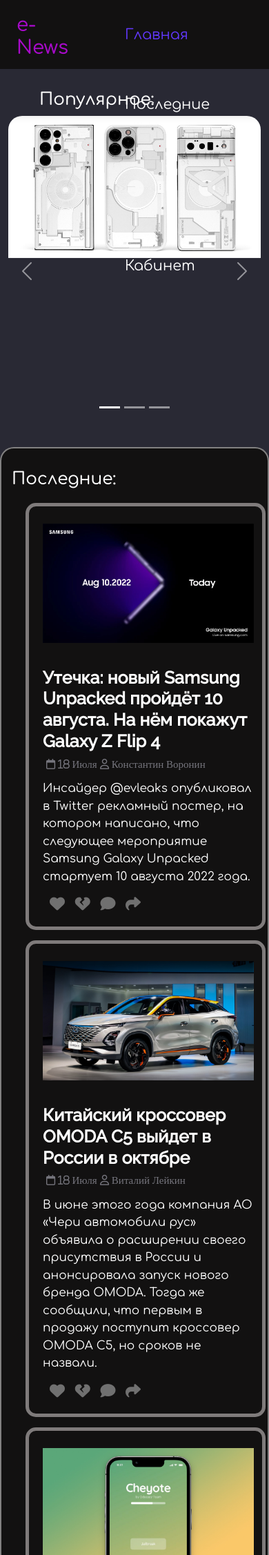
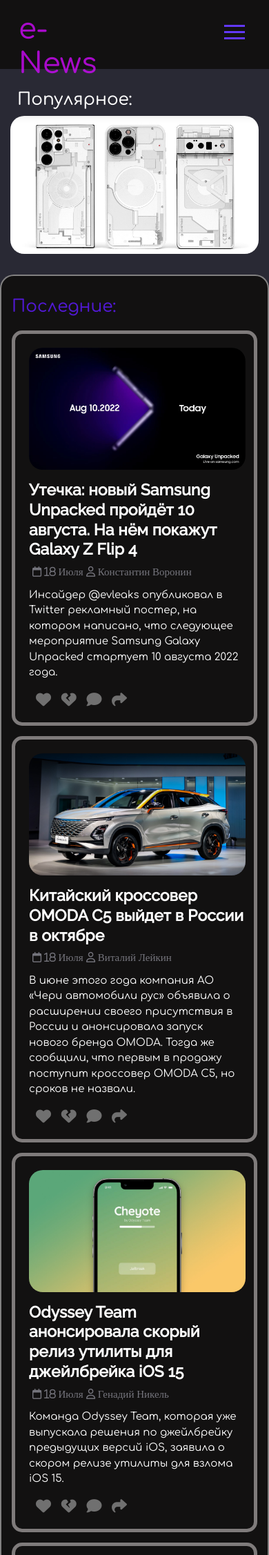
Before and after one commit to Visma-Dev/e-News, a PHP site: page /e-News/ in a window 390 px wide; the page is wider, and only the part inside the window is pictured. Shown: the top 2254 px of that part at 69% size. Run offline with PHP 8.4, Linux system fonts and the light colour scheme; some libraries are stand-ins or nearby versions.

Commit message:
adapted for mobile

```diff
--- a/app/db/connect.php
+++ b/app/db/connect.php
@@ -6,7 +6,7 @@ $db_name = "e-news";
 $db_user = "root";
 $db_pass = "mysql";
 $charset = "utf8";
-$options = [PDO::ATTR_ERRMODE => PDO::ERRMODE_EXCEPTION];
+$options = [PDO::ATTR_ERRMODE => PDO::ERRMODE_EXCEPTION, PDO::ATTR_DEFAULT_FETCH_MODE => PDO::FETCH_ASSOC];
 
 try{
     $pdo = new PDO(
--- a/app/include/header.php
+++ b/app/include/header.php
@@ -1,4 +1,3 @@
-<!-- Header -->
 <header class="container-fluid">
     <div class="container">
         <div class="row">
@@ -25,6 +24,10 @@
                     </li>
                 </ul>
             </nav>
+
+            <button class="burger" type="button">
+                <span class="burger__item"></span>
+            </button>
         </div>
     </div>
 </header>
--- a/app/include/recent.php
+++ b/app/include/recent.php
@@ -6,7 +6,7 @@
             <h2>Последние:</h2>
             <div class="post row">
                 <div class="post-text">
-                    <img src="assets/img/post-1.webp" alt="post-photo">
+                    <a href="#"><img src="assets/img/post-1.webp" alt="post-photo"></a>
                     <h3>
                         <a href="#">Утечка: новый Samsung Unpacked пройдёт 10 августа. На нём покажут Galaxy Z Flip 4</a>
                     </h3>
@@ -23,7 +23,7 @@
             </div>
             <div class="post row">
                 <div class="post-text">
-                    <img src="assets/img/post-2.jpg" alt="post-photo">
+                    <a href="#"><img src="assets/img/post-2.jpg" alt="post-photo"></a>
                     <h3>
                         <a href="#">Китайский кроссовер OMODA C5 выйдет в России в октябре</a>
                     </h3>
@@ -40,7 +40,7 @@
             </div>
             <div class="post row">
                 <div class="post-text">
-                    <img src="assets/img/post-3.jpg" alt="post-photo">
+                    <a href="#"><img src="assets/img/post-3.jpg" alt="post-photo"></a>
                     <h3>
                         <a href="#">Odyssey Team анонсировала скорый релиз утилиты для джейлбрейка iOS 15</a>
                     </h3>
@@ -57,7 +57,7 @@
             </div>
             <div class="post row">
                 <div class="post-text">
-                    <img src="assets/img/post-4.jpg" alt="post-photo">
+                    <a href="#"><img src="assets/img/post-4.jpg" alt="post-photo"></a>
                     <h3>
                         <a href="#">В Китае вышел Xiaomi F22 Pro — «король кнопочных телефонов» с Android 12</a>
                     </h3>
--- a/assets/css/styles.css
+++ b/assets/css/styles.css
@@ -26,6 +26,7 @@ body{
 }
 
 /*--------HEADER---------*/
+
 header{
     background: #121111;
     height: 100px;
@@ -113,10 +114,7 @@ header ul li ul li a {
     color: white;
 }
 
-carousel{
-    height: 400px;
 
-}
 .carousel-inner, .carousel-item{
     height: 450px;
     border-radius: 20px;
@@ -168,7 +166,7 @@ carousel{
 .main-content h2{
     margin-top: 30px;
     margin-bottom: 20px;
-    color: white;
+    color: #5119d3;;
 }
 
 .main-content .post{
@@ -326,3 +324,134 @@ footer h3 a:hover{
     padding-bottom: 15px;
     font-size: 13px;
 }
+
+/*-----burger------*/
+.burger{
+    display: none;
+    padding: 15px 0;
+
+    margin-top: 30px;
+    margin-right: 35px  ;
+    width: 30px;
+    position: absolute;
+    right: 0;
+    background: none;
+    border: 0;
+    cursor: pointer;
+}
+
+.burger__item{
+    display: block;
+    width: 30px;
+    height: 3px;
+
+    background-color: #6238fc;
+
+    position: relative;
+}
+
+.burger__item::before,
+.burger__item::after {
+    content: "";
+    width: 100%;
+    height: 100%;
+
+    background-color: #6238fc;
+
+    position: absolute;
+    left: 0;
+    z-index: 1;
+}
+
+.burger__item::before{
+    top: -9px
+}
+
+.burger__item::after {
+    bottom:-9px
+}
+
+/*-----@media------*/
+
+@media (max-width: 1400px) {
+
+    nav ul li a{
+       padding-right: 5px;
+    }
+}
+
+@media (max-width: 1200px) {
+
+    nav ul li a{
+        font-size: 18px;
+     }
+
+}
+
+@media (max-width: 1000px) {
+
+    .container{
+        max-width: 100%;
+        padding: 0 15px;
+    }
+
+    header h1{
+        margin-left: 35px;
+        margin-top: 18px;
+        font-size: 42px;
+    }
+
+    .col-8{
+        width: 100px;
+    }
+    nav ul li{
+        display: none;
+     }
+
+    .burger{
+        display: flex;
+        right: 0;
+    }
+
+
+
+}
+
+@media (max-width: 767px) {
+
+    header h1{
+        margin-left: 0;
+    }
+
+    .carousel-title{
+        margin-left: 10px;
+    }
+    .carousel-inner{
+        height: 200px;
+    }
+    .carousel-indicators{
+        display: none;
+    }
+
+    .carousel-caption{
+        z-index: 1;
+    }
+
+    .main-content .post{
+        margin: 0 0;
+    }
+
+    .post img{
+        padding: 0 0;
+        margin-top: 20px;
+    }
+    .main-content .post h3 a{
+        font-size: 23px;
+    }
+
+    .main-content .post p{
+        font-size: 15px;
+    }
+
+
+}
--- a/index.php
+++ b/index.php
@@ -4,7 +4,7 @@
 <head>
     <meta charset="utf-8">
     <meta name="viewport" content="width=device-width, initial-scale=1">
-    <title>e-Blog</title>
+    <title>e-News - Все самые свежие новости из мира IT</title>
 
 
     <!-- Подлкючение бутсрэпа -->
```
Also changed, not shown: app/db/functions.php (added, +104 -0 lines).
